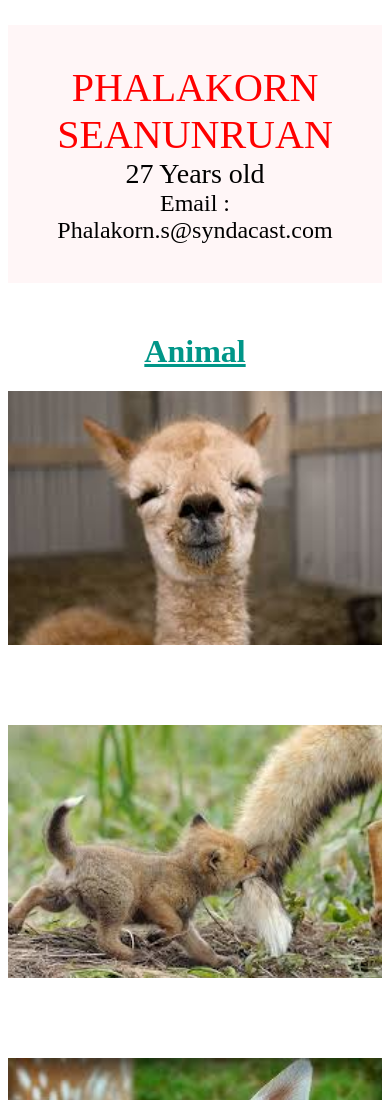
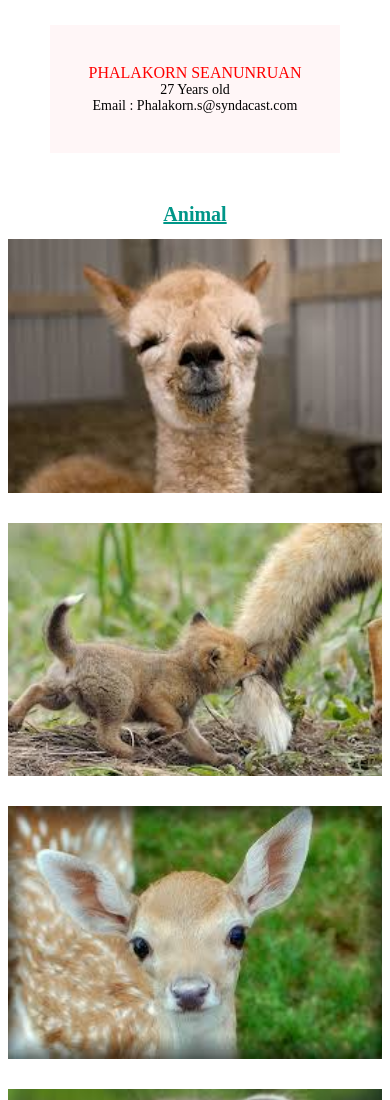
Before and after one commit to magazine19/-gulp-phalakorn, a website: page src/index.html in a window 390 px wide. Shown: the top 1100 px of the page. Drawn offline with nearby package versions, Linux system fonts and the light colour scheme; files that its build step writes are made by us from their sources.

Commit message:
update css

```diff
--- a/src/css/index.scss
+++ b/src/css/index.scss
@@ -30,7 +30,7 @@
 }
 #AllImages{
 	display: grid;
-    grid-template-columns: repeat(auto-fill, minmax(350px, 1fr));
+    grid-template-columns: repeat(3,1fr);
     grid-gap: 80px;
     max-width: 1366px;
     margin: 0 auto 30px;
@@ -51,3 +51,33 @@
 		height: 100%;
 	}
 }
+
+@media screen and (max-width: 768px){
+	#AllImages{
+		grid-template-columns: repeat(2,1fr);
+		grid-gap: 30px;
+	}
+}
+@media screen and (max-width: 600px){
+	#AllImages{
+		grid-template-columns: repeat(1,1fr);
+
+	}
+	.content {
+		.name{
+			font-size: 16px;
+		}
+		.age{
+			font-size: 14px;
+		}
+		.email{
+			font-size: 14px;
+		}
+	}
+	.text-animal {
+		h1{
+			font-size: 20px;
+		}
+	}
+
+}
```
Also changed, not shown: dist/css/index.css.
